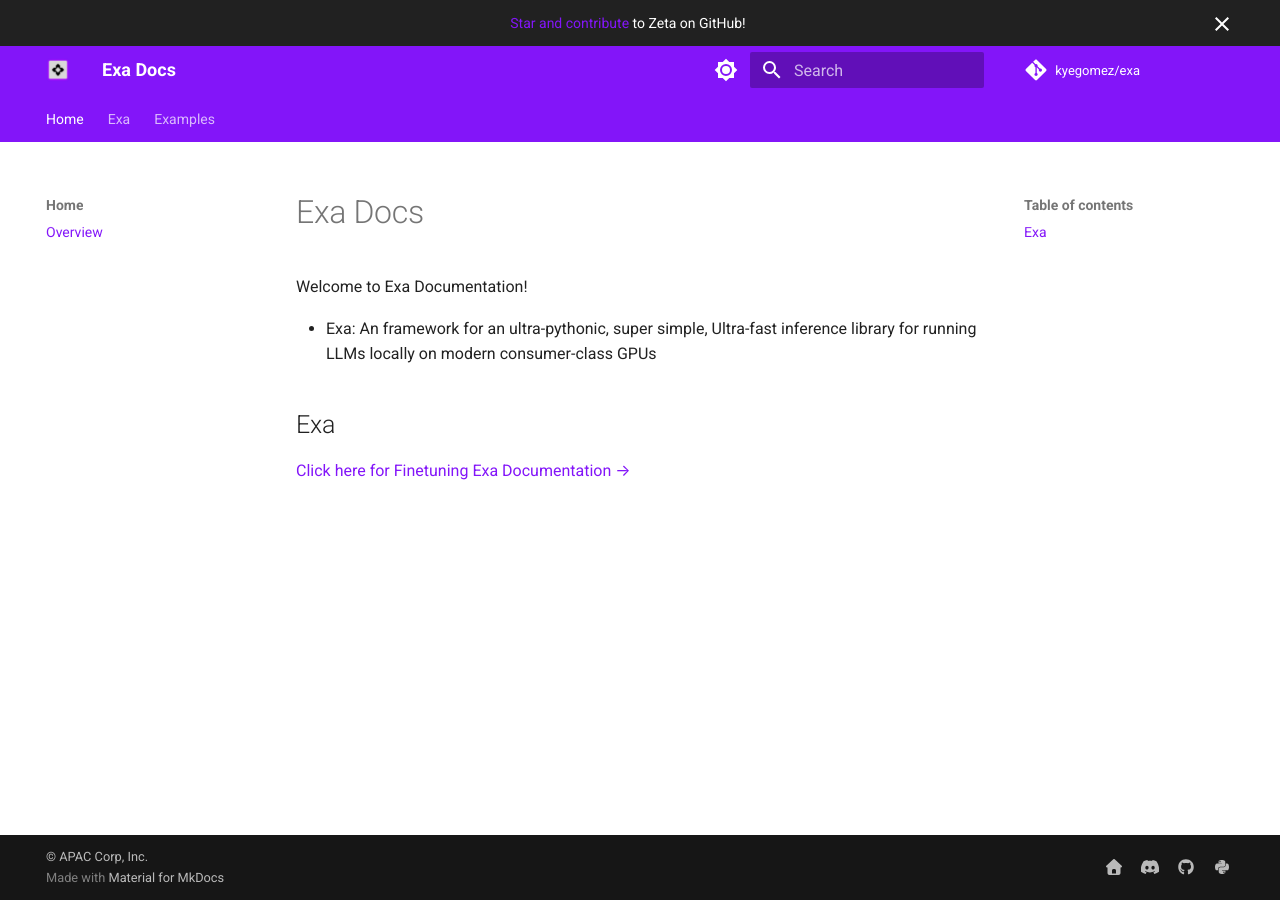
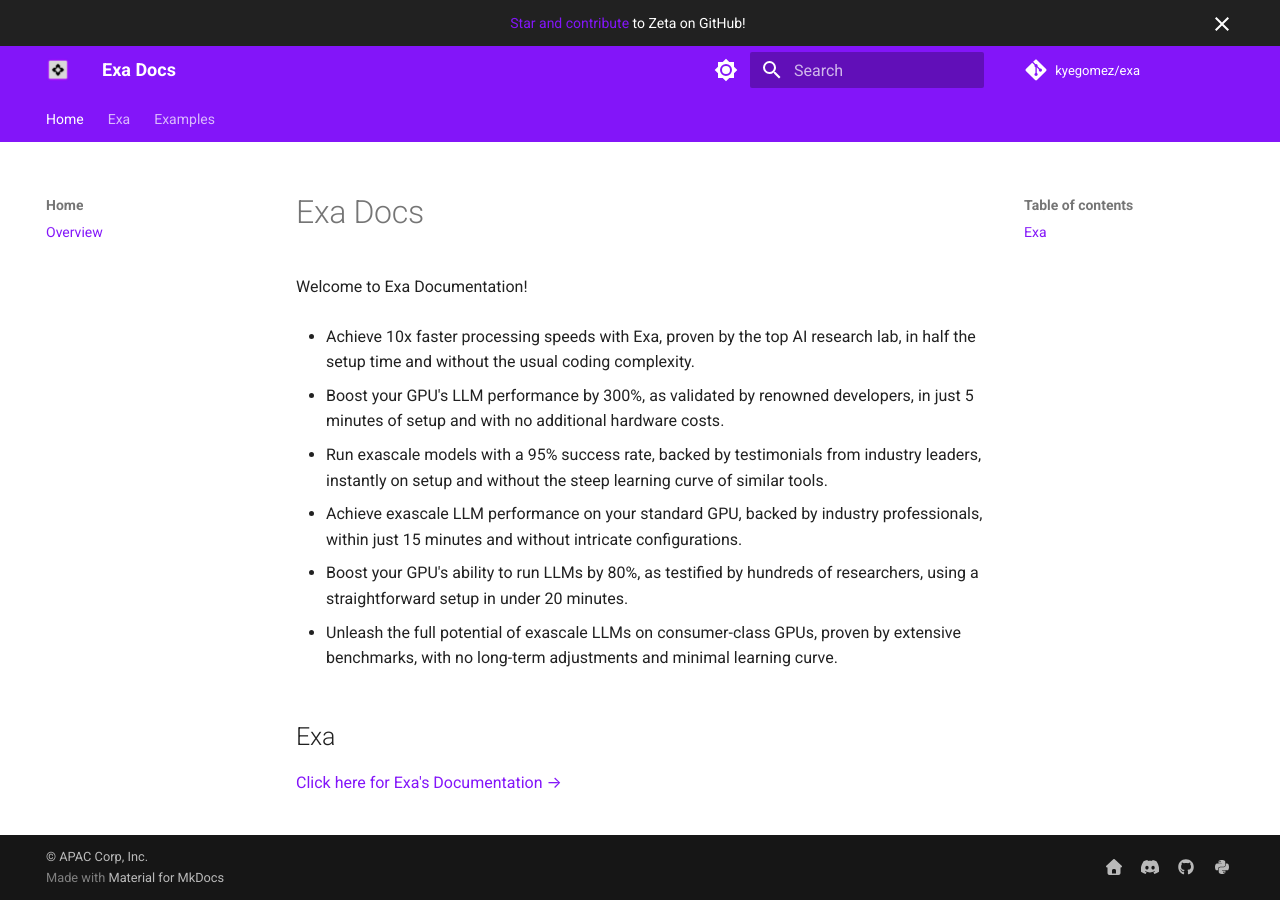
Before and after one commit to kyegomez/Exa, an MkDocs documentation site: the page built from docs/index.md, in a window 1280 px wide. Built offline with MkDocs 1.6.1 and Material for MkDocs 9.7.7, drawn with Linux system fonts in a browser that asks for light colours; comment, search, counter and statistics services are not loaded.

Commit message:
many features

```diff
--- a/docs/index.md
+++ b/docs/index.md
@@ -2,11 +2,19 @@
 
 Welcome to Exa Documentation!
 
-- Exa: An framework for an ultra-pythonic, super simple, Ultra-fast inference library for running LLMs locally on modern consumer-class GPUs
+- Achieve 10x faster processing speeds with Exa, proven by the top AI research lab, in half the setup time and without the usual coding complexity.
+
+- Boost your GPU's LLM performance by 300%, as validated by renowned developers, in just 5 minutes of setup and with no additional hardware costs.
+
+- Run exascale models with a 95% success rate, backed by testimonials from industry leaders, instantly on setup and without the steep learning curve of similar tools.
+
+- Achieve exascale LLM performance on your standard GPU, backed by industry professionals, within just 15 minutes and without intricate configurations.
+
+- Boost your GPU's ability to run LLMs by 80%, as testified by hundreds of researchers, using a straightforward setup in under 20 minutes.
+
+- Unleash the full potential of exascale LLMs on consumer-class GPUs, proven by extensive benchmarks, with no long-term adjustments and minimal learning curve.
 
 ## Exa
 
-<!-- ![Zeta Banner](docs/assets/img/zetascale.png) -->
 
-
-[Click here for Finetuning Exa Documentation →](exa/)
+[Click here for Exa's Documentation →](exa/)
```
Also changed, not shown: README.md (+34 -3 lines).
